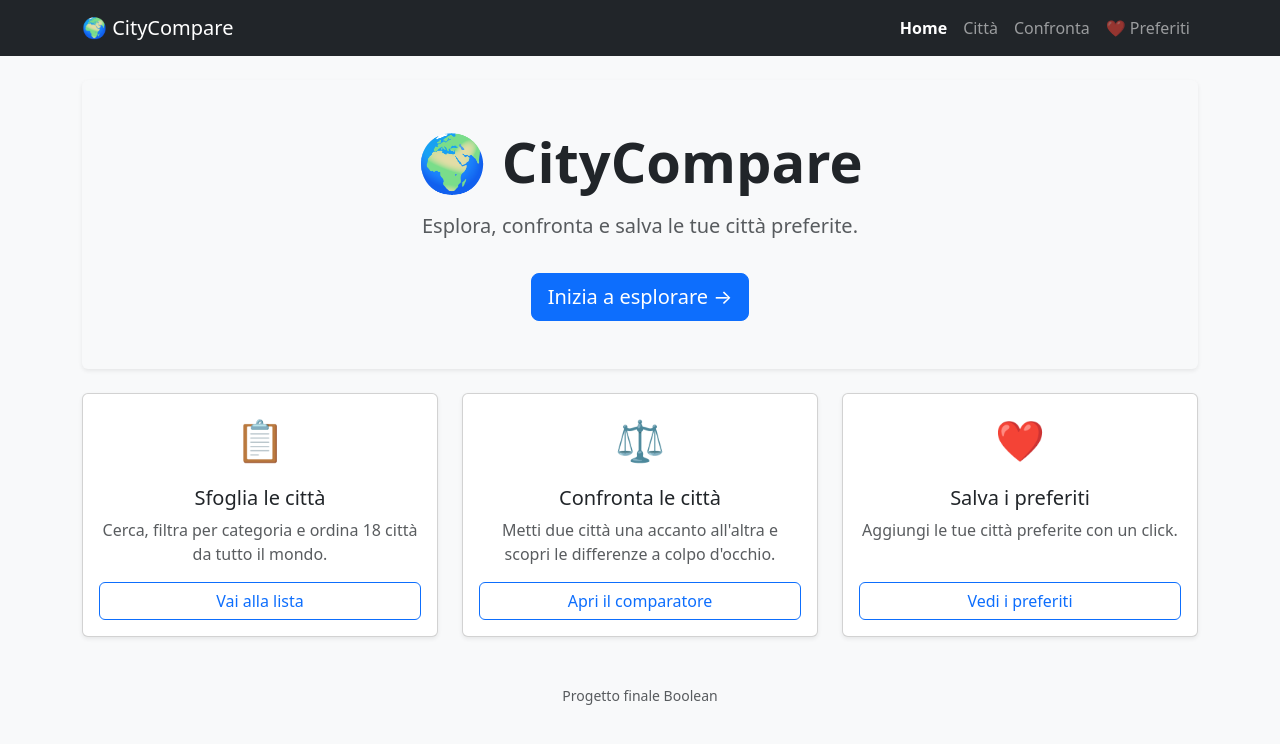
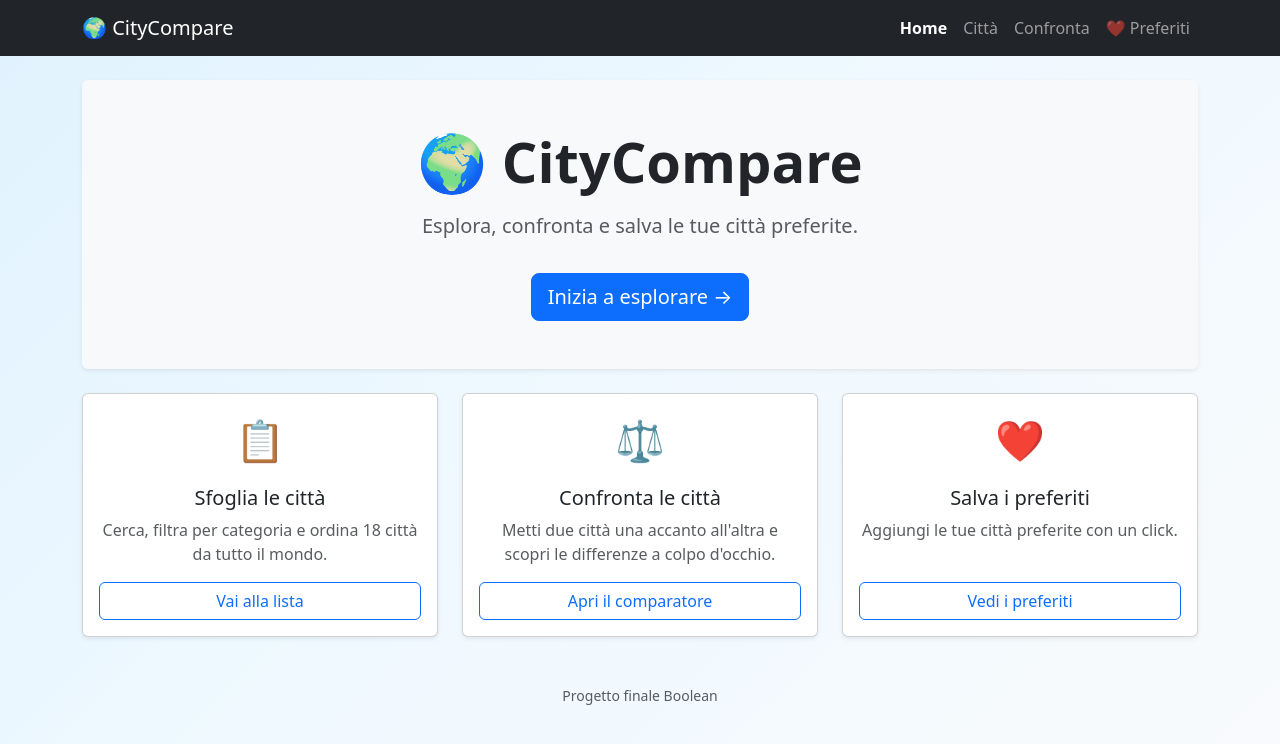
Before and after one commit to CarloAlmanza/progetto-finale-spec-frontend-front, a React (Vite) app in the folder progetto-finale-spec-frontend/: page / in a window 1280 px wide. Shown: the top 744 px of the page. Built offline with nearby package versions, Linux system fonts and the light colour scheme.

Commit message:
piccola modifica allo stile

```diff
--- a/progetto-finale-spec-frontend/src/index.css
+++ b/progetto-finale-spec-frontend/src/index.css
@@ -6,7 +6,9 @@
 
 body {
   font-family: system-ui, -apple-system, sans-serif;
-  background-color: #f8f9fa;
+  background: linear-gradient(135deg, #e0f2fe 0%, #f0f9ff 50%, #f8fafc 100%);
+  background-attachment: fixed;
+  min-height: 100vh;
 }
 
 /* Utility */
```
